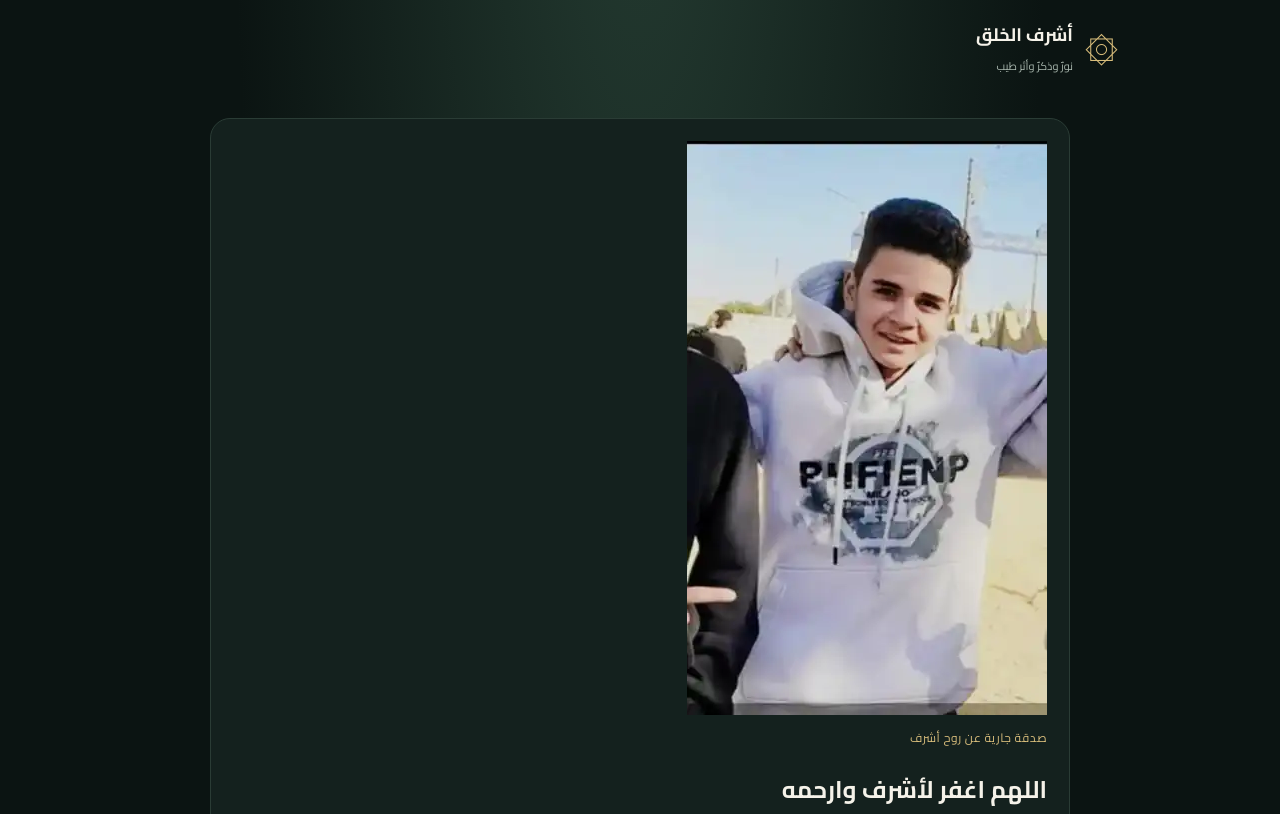
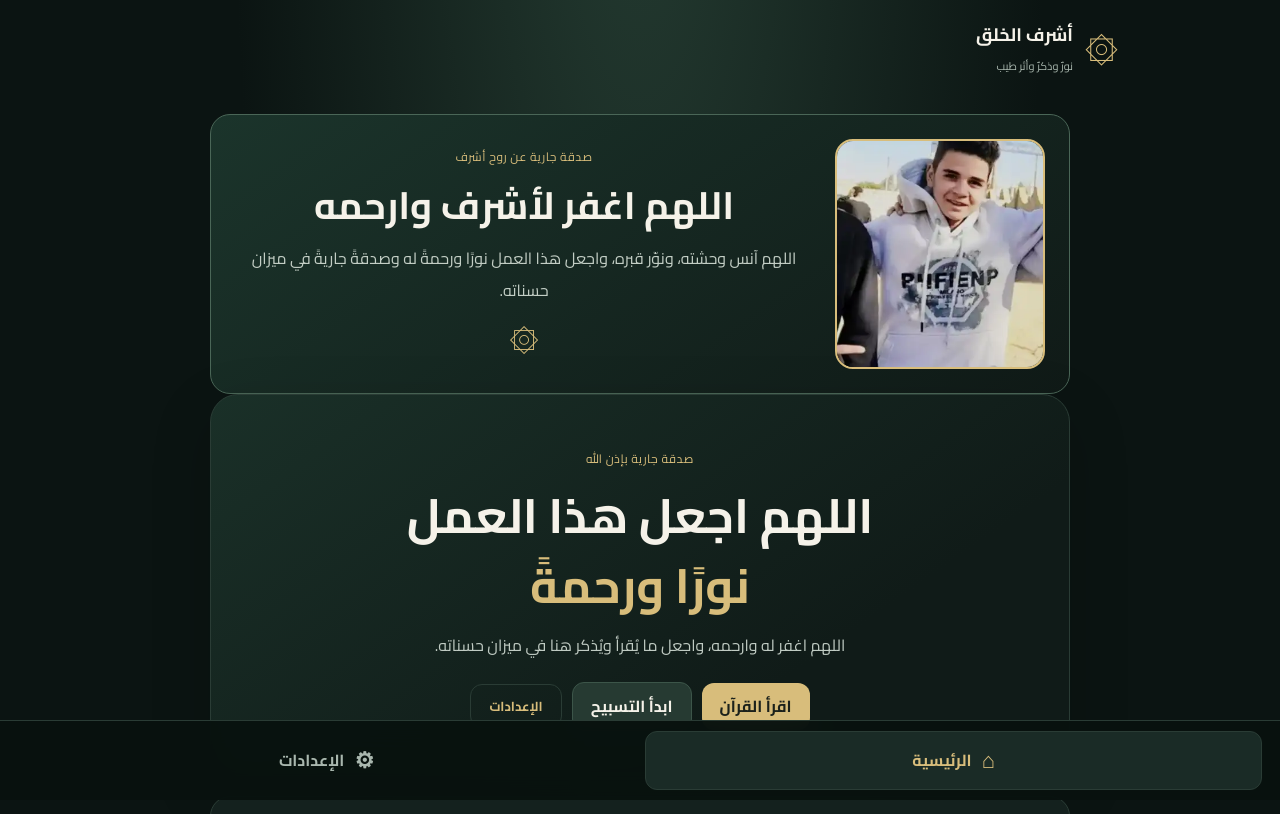
Before and after one commit to h2650368-ai/ashraf-al-khalq, a website: page index.html in a window 1280 px wide. Shown: the top 814 px of the page. Drawn offline with Linux system fonts and the light colour scheme.

Commit message:
Add full-screen layout and fixed bottom navigation

```diff
--- a/styles.css
+++ b/styles.css
@@ -59,3 +59,13 @@ body[data-theme="light"]{--bg:#f3f1e9;--panel:#fffdf6;--panel2:#eee9da;--line:#d
 .tas-submenu{display:grid;grid-template-columns:repeat(3,minmax(0,1fr));gap:12px;margin-top:18px}.tas-page[hidden],#tasbeehMenu[hidden]{display:none!important}.tas-page>.panel{margin-top:12px}.tas-page>.ghost{margin:10px 0}.tas-submenu .feature{min-height:130px}@media(max-width:560px){.tas-submenu{grid-template-columns:1fr}.tas-submenu .feature{min-height:88px}}
 
 .adhan-quick-label{display:flex;align-items:center;gap:8px;color:var(--muted);font-size:12px}.adhan-quick-label select{max-width:170px;padding:7px 9px}
+
+.view{display:none!important;min-height:70vh;padding:8px 0 100px}.view.active{display:block!important}main{padding-bottom:100px}
+.bottom-nav{position:fixed;z-index:50;inset:auto 0 0;display:grid;grid-template-columns:1fr 1fr;gap:10px;padding:10px 18px calc(10px + env(safe-area-inset-bottom));background:rgba(9,18,15,.97);border-top:1px solid var(--line);backdrop-filter:blur(16px)}
+.bottom-item{display:flex;align-items:center;justify-content:center;gap:10px;background:transparent;color:var(--muted);min-height:54px;border:1px solid transparent}.bottom-item span{font-size:22px}.bottom-item.active{background:var(--panel2);color:var(--gold);border-color:var(--line)}
+.screen-head{display:flex;align-items:center;justify-content:space-between;margin:4px 0 18px;padding:4px 0 12px;border-bottom:1px solid var(--line);color:var(--gold)}
+.memorial-splash{display:grid;grid-template-columns:minmax(130px,210px) 1fr;gap:22px;align-items:center;margin-top:8px;padding:24px;background:linear-gradient(145deg,#1b342b,#101a17);border-color:#4a6657;overflow:hidden}
+.splash-photo{height:230px;border:2px solid var(--gold);border-radius:18px;overflow:hidden;background:#1c2c25}.splash-photo img{width:100%;height:100%;display:block;object-fit:cover}
+.splash-copy{text-align:center}.splash-copy h1{font-size:clamp(24px,5vw,38px);line-height:1.5;margin:8px 0}.splash-copy p{color:#c3cec5;line-height:2;margin:0}.splash-ornament{display:block;color:var(--gold);font-size:30px;margin-top:8px}
+.home-shortcuts{display:flex;justify-content:center;gap:10px;flex-wrap:wrap}.permission-actions{display:grid;grid-template-columns:1fr 1fr;gap:10px}.permission-actions button{min-height:52px}
+@media(max-width:600px){.memorial-splash{grid-template-columns:1fr;padding:18px}.splash-photo{height:260px}.permission-actions{grid-template-columns:1fr}}
```
